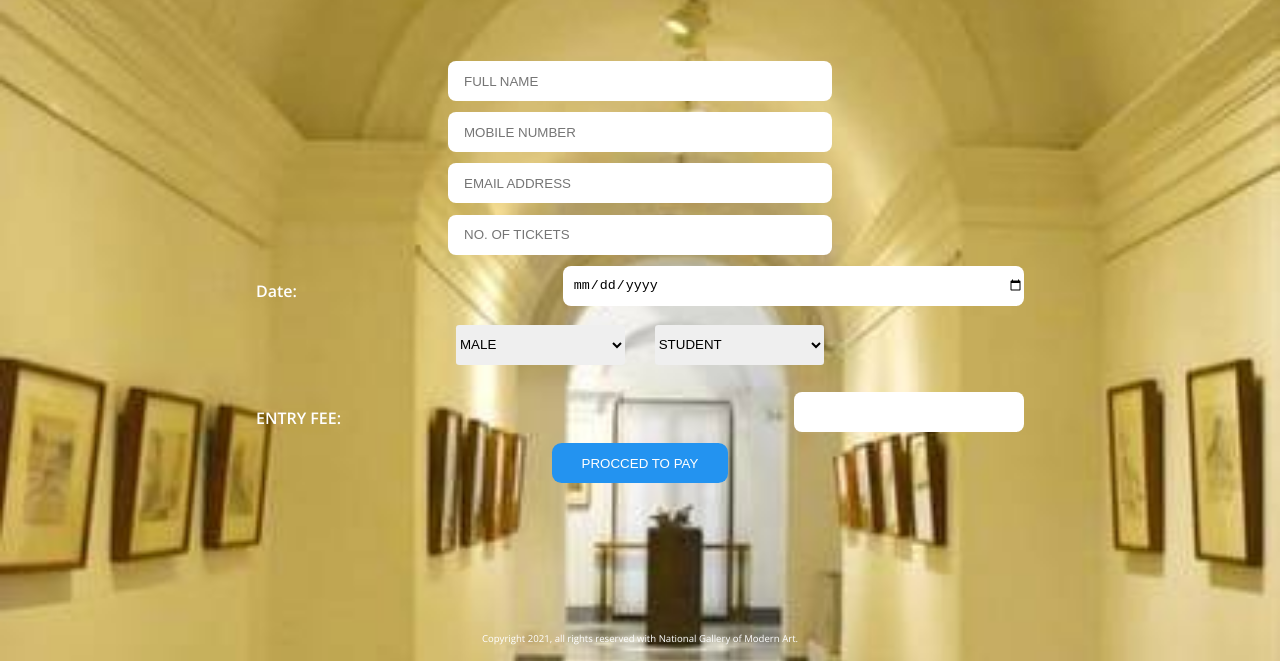
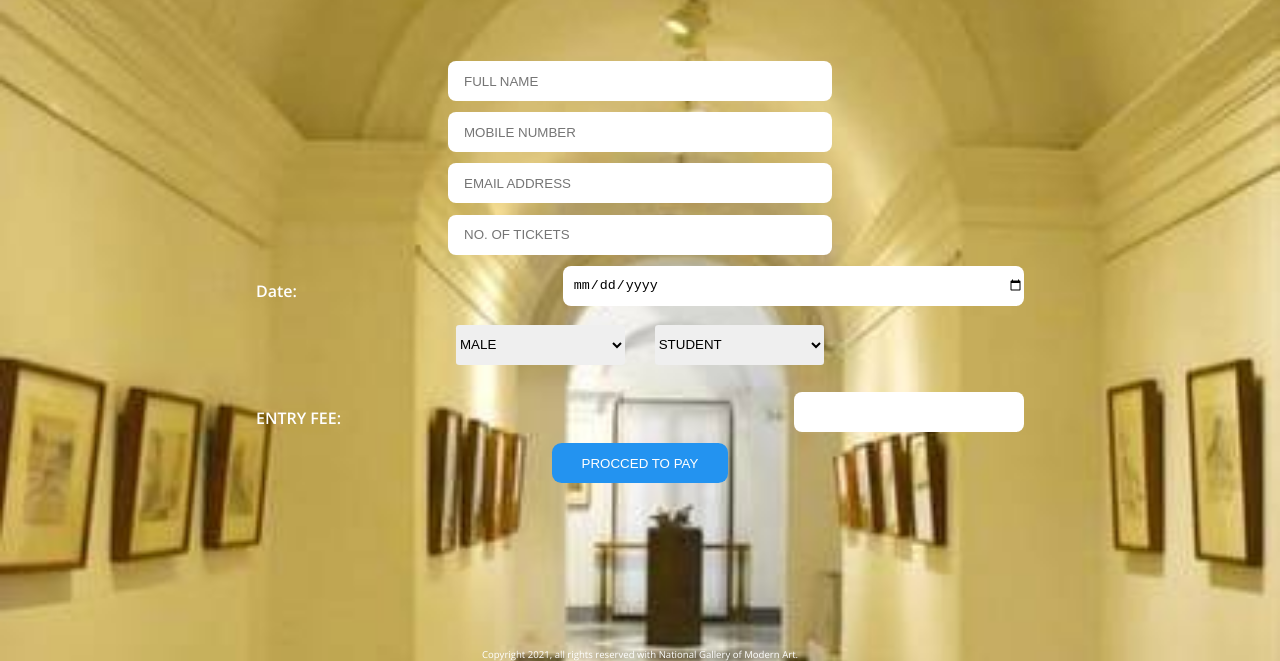
Before and after one commit to akshima2307/form, a plain HTML site: page index.html in a window 1280 px wide. Shown: the part 139-800 px from the top of the page. Drawn offline with nearby package versions, Linux system fonts and the light colour scheme.

```diff
--- a/styles.css
+++ b/styles.css
@@ -21,7 +21,7 @@
     font-size: 0.6rem;
     color: white;
     position: absolute;
-    bottom: 2%;
+    bottom: 0%;
     left: 50%;
     transform: translateX(-50%);
 }
```
